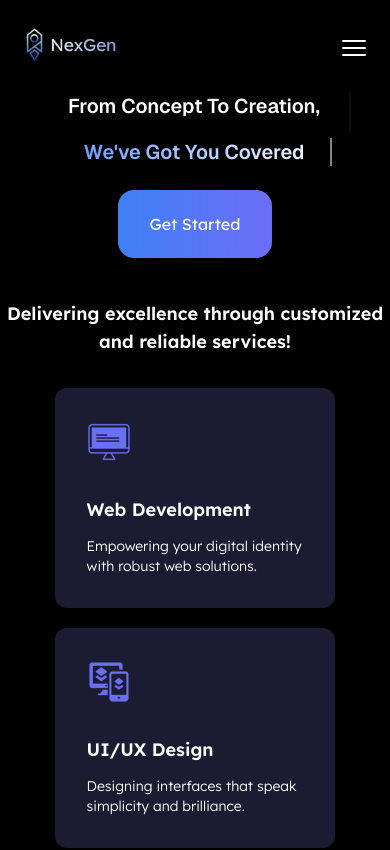
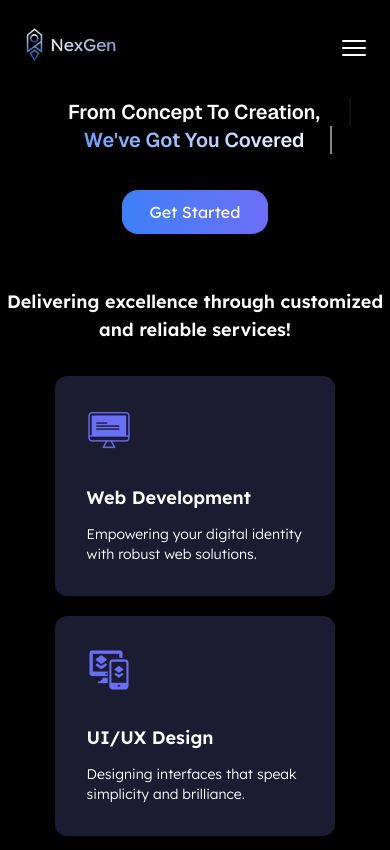
Before and after one commit to NexGen21/NexGen-frontend, a React (Create React App) app: page / in a window 390 px wide. Shown: the top 850 px of the page. Built offline with nearby package versions, Linux system fonts and the light colour scheme.

Commit message:
NexGen2.0

```diff
--- a/src/Home.js
+++ b/src/Home.js
@@ -98,9 +98,9 @@ const Home = () => {
     <div>
     {/* Home */}
       <section className='section-home pt-28 md:pt-56'>
-        <h1 className='cursor line1 pb-3 text-xl md:text-4xl lg:text-5xl xl:text-6xl titlefont'>From Concept To Creation,</h1>
+        <h1 className='cursor line1 md:pb-3 text-xl md:text-4xl lg:text-5xl xl:text-6xl titlefont'>From Concept To Creation,</h1>
         <h1 className='cursor line2 mb-8 md:mb-16 text-xl md:text-4xl lg:text-5xl xl:text-6xl text-transparent bg-gradient-to-r from-[#5D95FF] to-white bg-clip-text titlefont'>We've Got You Covered</h1>
-        <ScrollLink to="section-services" smooth={true} duration={800} className='hover:opacity-90 mt-10 bg-gradient-to-r from-[#3E80F6] to-[#6D6EF7] md:text-3xl py-6 px-8 rounded-2xl cursor-pointer'>Get Started</ScrollLink>
+        <ScrollLink to="section-services" smooth={true} duration={800} className='hover:opacity-90 mt-10 bg-gradient-to-r from-[#3E80F6] to-[#6D6EF7] md:text-3xl py-3 md:py-6 px-7 md:px-8 rounded-2xl cursor-pointer'>Get Started</ScrollLink>
       </section>
 
       {/* Services */}
```
